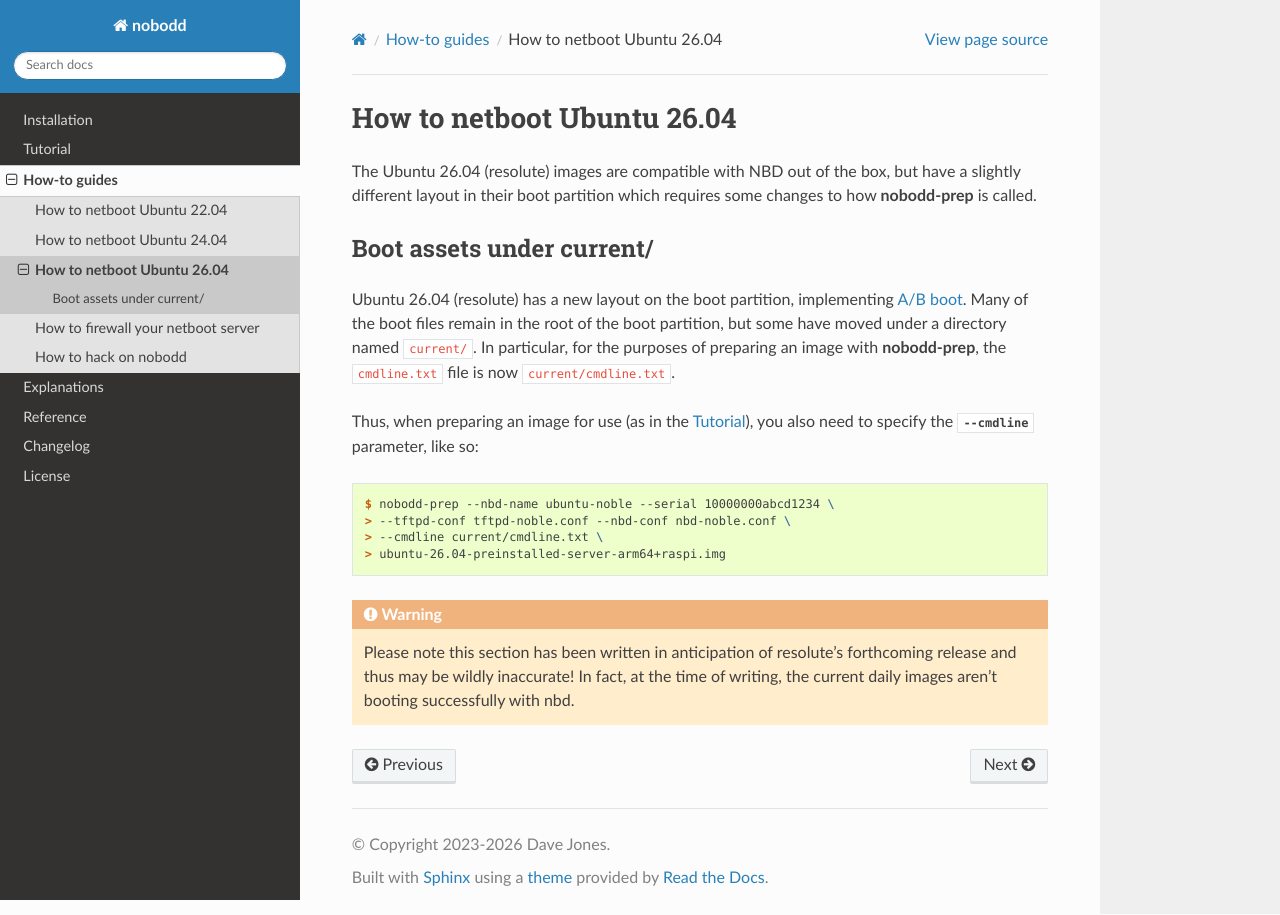
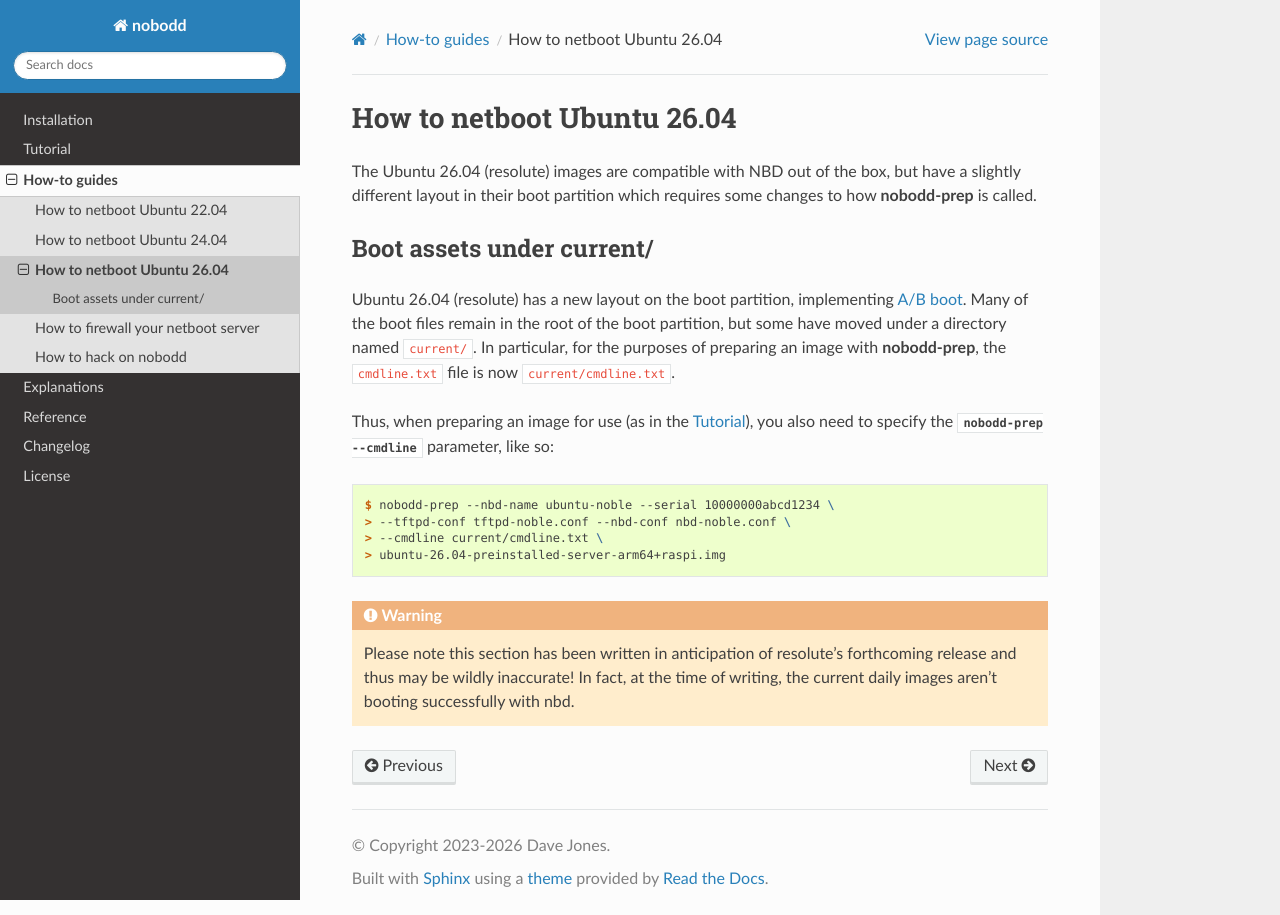
Before and after one commit to waveform80/nobodd, a Sphinx documentation site: the page built from docs/howto-resolute.rst, in a window 1280 px wide. Built offline with Sphinx 7.4.7 and the Read the Docs theme 3.1.0, drawn with Linux system fonts in a browser that asks for light colours; formulas are drawn with MathJax 3.

Commit message:
Fix up doc warnings

```diff
--- a/docs/howto-noble.rst
+++ b/docs/howto-noble.rst
@@ -55,7 +55,7 @@ Open the :file:`ubuntu-server-pi-arm64.yaml` file in your favourite text
 editor, and insert the highlighted lines below at the location shown:
 
 .. code-block:: yaml
-    :highlight-lines: 36-37
+    :emphasize-lines: 36-37
 
     name: ubuntu-server-raspi-arm64
     display-name: Ubuntu Server Raspberry Pi arm64
@@ -118,6 +118,8 @@ editor, and insert the highlighted lines below at the location shown:
     If you wish to perform this procedure on the desktop image definition, the
     same lines need adding.
 
+.. _YAML: https://en.wikipedia.org/wiki/YAML
+
 
 Build
 =====
--- a/docs/howto-resolute.rst
+++ b/docs/howto-resolute.rst
@@ -17,7 +17,7 @@ for the purposes of preparing an image with :program:`nobodd-prep`, the
 :file:`cmdline.txt` file is now :file:`current/cmdline.txt`.
 
 Thus, when preparing an image for use (as in the :doc:`tutorial`), you also
-need to specify the :option:`--cmdline` parameter, like so:
+need to specify the :option:`nobodd-prep --cmdline` parameter, like so:
 
 .. code-block:: console
 
```
